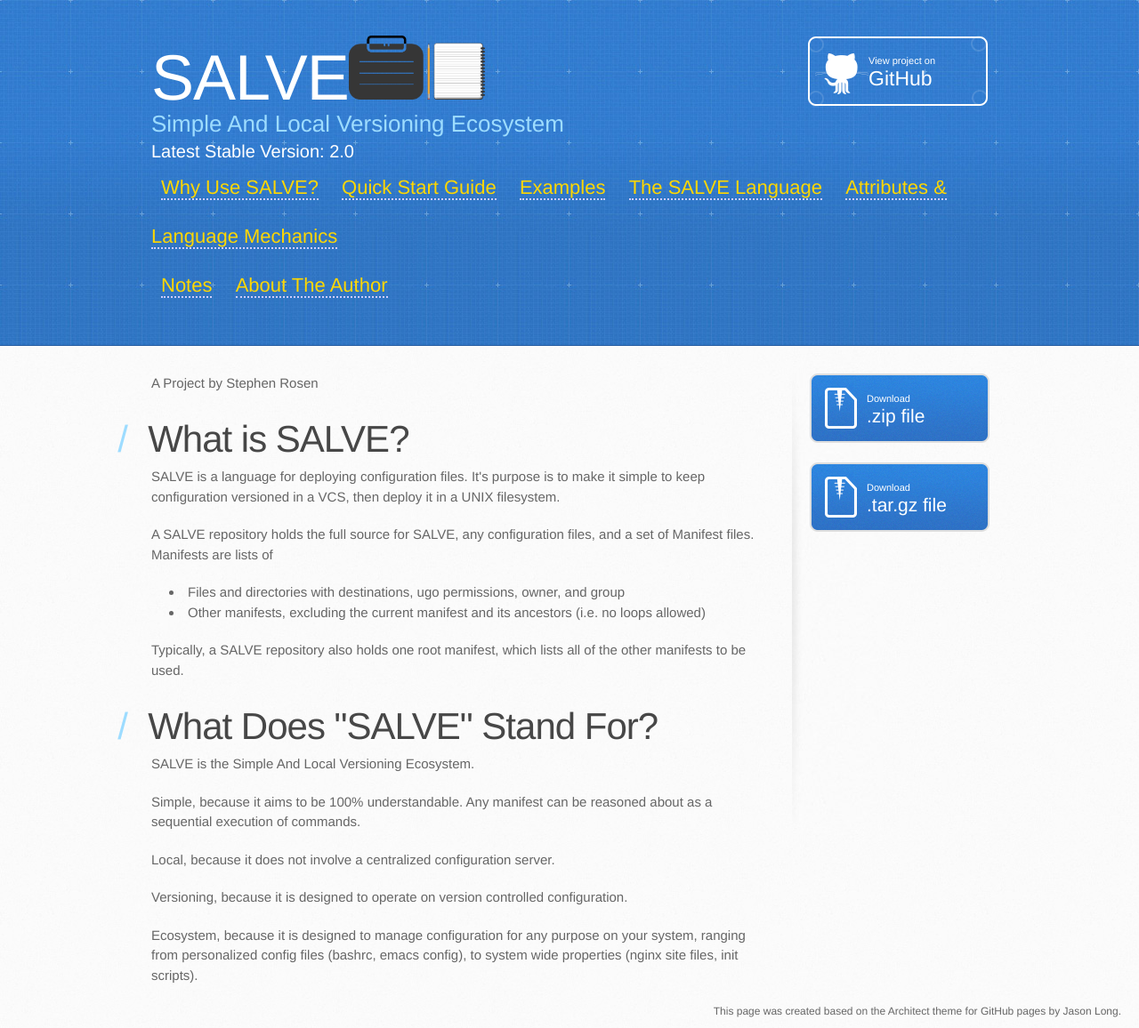
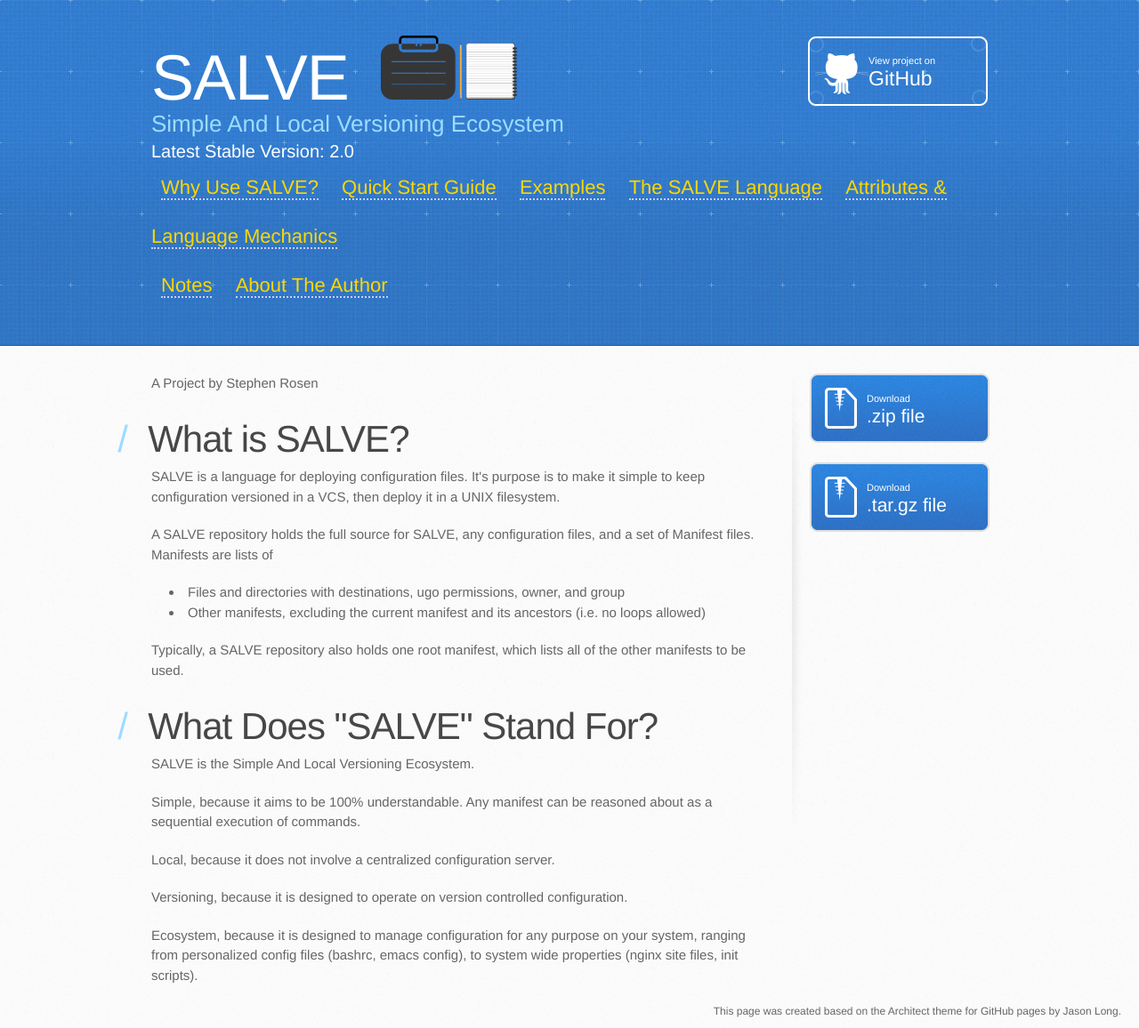
Before and after one commit to sirosen/salve.sirosen.net, a Jekyll site: the page built from index.html, in a window 1280 px wide. Shown: the whole page at 89% size. Built offline with Jekyll 4.4.1, drawn with Linux system fonts in a browser that asks for light colours; some web fonts are replaced.

Commit message:
Fix for adjacency ugliness in header.

```diff
--- a/stylesheets/stylesheet.css
+++ b/stylesheets/stylesheet.css
@@ -80,6 +80,8 @@ header h1 {
 }
 header img {
     height: 72px;
+    padding-right: 36px;
+    padding-left: 36px;
 }
 
 header h2 {
```
